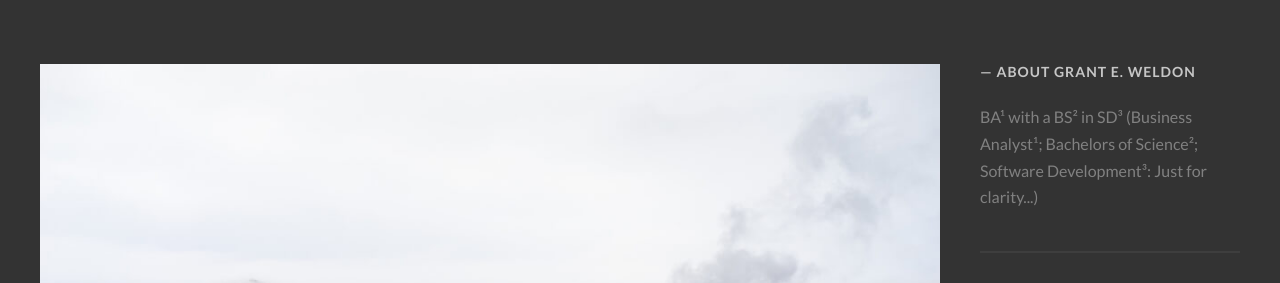
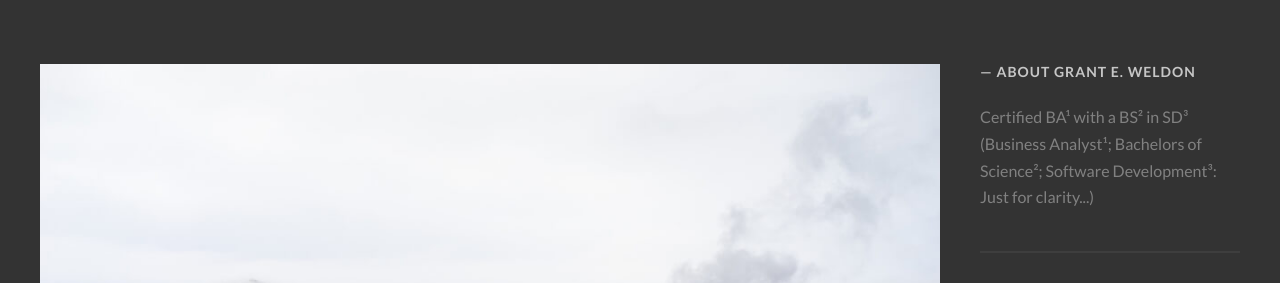
Before and after one commit to geweldon/geweldon.github.io, a Jekyll site: the page built from index.html, in a window 1280 px wide and 900 px high. Shown: the part 185-468 px from the top of the window. Built offline with Jekyll 4.4.1, drawn with Linux system fonts in a browser that asks for light colours; the list of posts is cut into pages by our own code.

Commit message:
Update _config.yml
Tweaked bio text, can't leave off that I'm certifiable

```diff
--- a/_config.yml
+++ b/_config.yml
@@ -12,7 +12,7 @@ title: "UniquelyGrant"
 tagline: "Thoughts, ideas, and your daily dose of monologuing"
 
 # A description of your site for social meta tag, search engines, and feed.xml
-description: "BA¹ with a BS² in SD³ (Business Analyst¹; Bachelors of Science²; Software Development³: Just for clarity...)"
+description: "Certified BA¹ with a BS² in SD³ (Business Analyst¹; Bachelors of Science²; Software Development³: Just for clarity...)"
 
 # The subpath of your site, e.g. /blog, for generating urls
 baseurl: /
@@ -42,7 +42,7 @@ google_analytics:
 
 # Author information - author info at the bottom of the post
 author_name: "Grant E. Weldon"
-author_bio: "BA¹ with a BS² in SD³ (Business Analyst¹; Bachelors of Science²; Software Development³: Just for clarity...)"
+author_bio: "Certified BA¹ with a BS² in SD³ (Business Analyst¹; Bachelors of Science²; Software Development³: Just for clarity...)"
 author_url:  "https://uniquelygrant.com"
 author_location: "Somewheeeerrreee, over the raiiinboooowww"
 author_image: "https://avatars.githubusercontent.com/u/1163819?s=460&u=32430a602070995f8217ae5f3c0411a4063cc74a&v=4"
```
